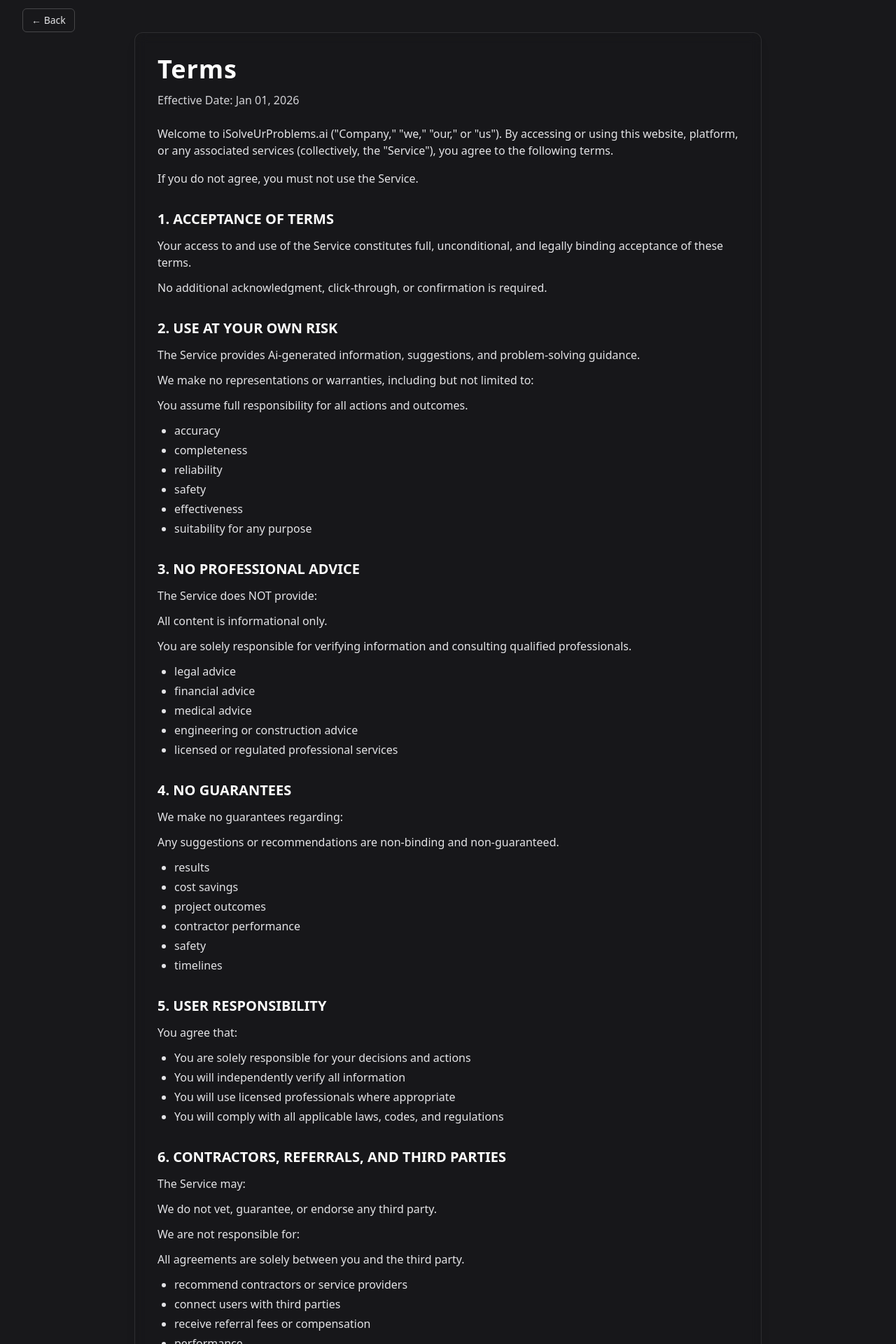
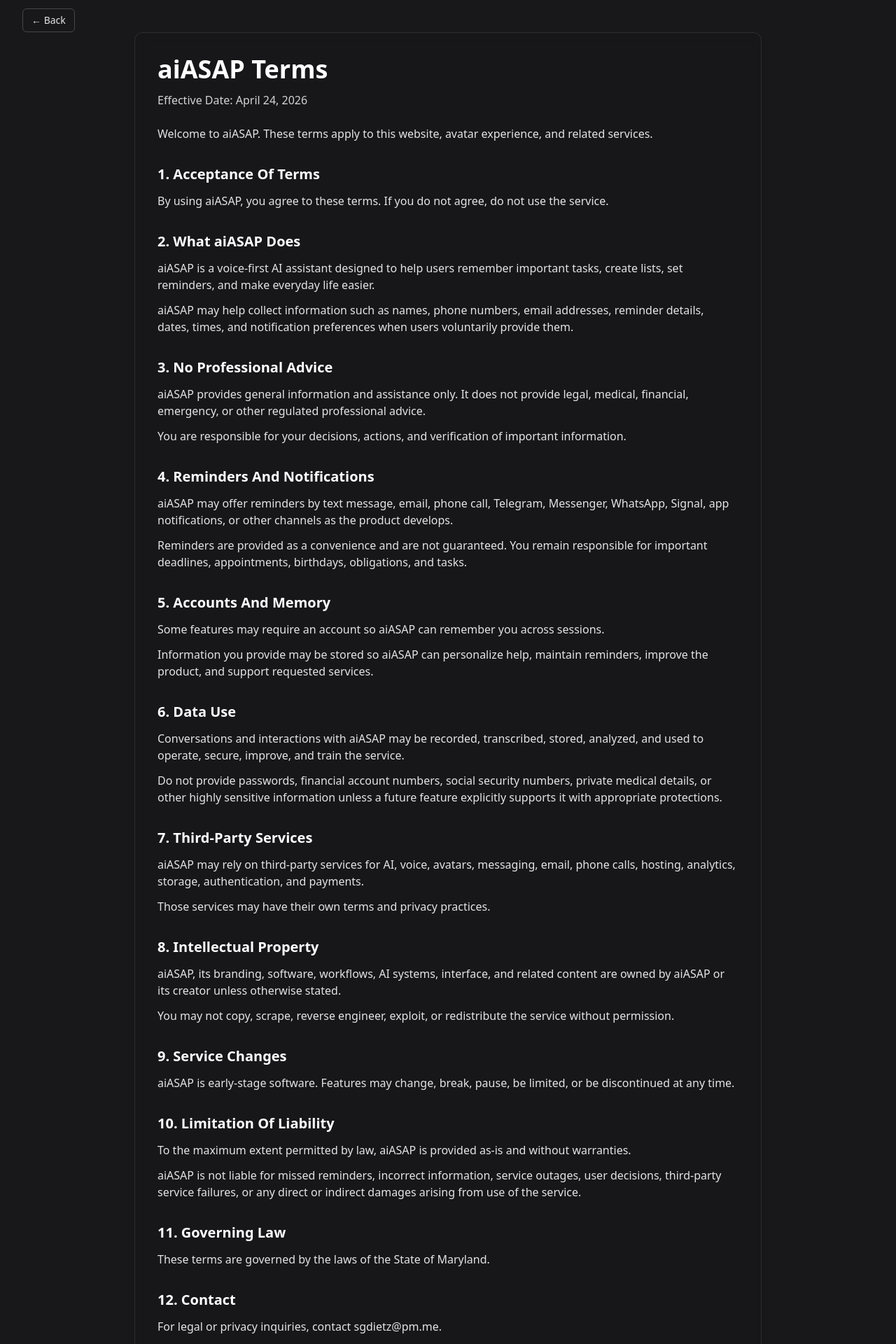
Before and after one commit to SGDietz/aiASAP, a Next.js app: page /legal in a window 1280 px wide. Shown: the part 20-1940 px from the top of the page at 70% size. Built offline with nearby package versions, Linux system fonts and the light colour scheme.

Commit message:
Simplify aiASAP voice MVP

```diff
--- a/app/legal/page.tsx
+++ b/app/legal/page.tsx
@@ -6,199 +6,80 @@
   bullets?: string[];
 }> = [
   {
-    title: "1. ACCEPTANCE OF TERMS",
+    title: "1. Acceptance Of Terms",
     paragraphs: [
-      "Your access to and use of the Service constitutes full, unconditional, and legally binding acceptance of these terms.",
-      "No additional acknowledgment, click-through, or confirmation is required.",
+      "By using aiASAP, you agree to these terms. If you do not agree, do not use the service.",
     ],
   },
   {
-    title: "2. USE AT YOUR OWN RISK",
+    title: "2. What aiASAP Does",
     paragraphs: [
-      "The Service provides Ai-generated information, suggestions, and problem-solving guidance.",
-      "We make no representations or warranties, including but not limited to:",
-      "You assume full responsibility for all actions and outcomes.",
-    ],
-    bullets: ["accuracy", "completeness", "reliability", "safety", "effectiveness", "suitability for any purpose"],
-  },
-  {
-    title: "3. NO PROFESSIONAL ADVICE",
-    paragraphs: [
-      "The Service does NOT provide:",
-      "All content is informational only.",
-      "You are solely responsible for verifying information and consulting qualified professionals.",
-    ],
-    bullets: [
-      "legal advice",
-      "financial advice",
-      "medical advice",
-      "engineering or construction advice",
-      "licensed or regulated professional services",
+      "aiASAP is a voice-first AI assistant designed to help users remember important tasks, create lists, set reminders, and make everyday life easier.",
+      "aiASAP may help collect information such as names, phone numbers, email addresses, reminder details, dates, times, and notification preferences when users voluntarily provide them.",
     ],
   },
   {
-    title: "4. NO GUARANTEES",
+    title: "3. No Professional Advice",
     paragraphs: [
-      "We make no guarantees regarding:",
-      "Any suggestions or recommendations are non-binding and non-guaranteed.",
-    ],
-    bullets: ["results", "cost savings", "project outcomes", "contractor performance", "safety", "timelines"],
-  },
-  {
-    title: "5. USER RESPONSIBILITY",
-    paragraphs: ["You agree that:"],
-    bullets: [
-      "You are solely responsible for your decisions and actions",
-      "You will independently verify all information",
-      "You will use licensed professionals where appropriate",
-      "You will comply with all applicable laws, codes, and regulations",
+      "aiASAP provides general information and assistance only. It does not provide legal, medical, financial, emergency, or other regulated professional advice.",
+      "You are responsible for your decisions, actions, and verification of important information.",
     ],
   },
   {
-    title: "6. CONTRACTORS, REFERRALS, AND THIRD PARTIES",
+    title: "4. Reminders And Notifications",
     paragraphs: [
-      "The Service may:",
-      "We do not vet, guarantee, or endorse any third party.",
-      "We are not responsible for:",
-      "All agreements are solely between you and the third party.",
-    ],
-    bullets: [
-      "recommend contractors or service providers",
-      "connect users with third parties",
-      "receive referral fees or compensation",
-      "performance",
-      "safety",
-      "licensing",
-      "pricing",
-      "disputes",
+      "aiASAP may offer reminders by text message, email, phone call, Telegram, Messenger, WhatsApp, Signal, app notifications, or other channels as the product develops.",
+      "Reminders are provided as a convenience and are not guaranteed. You remain responsible for important deadlines, appointments, birthdays, obligations, and tasks.",
     ],
   },
   {
-    title: "7. DATA COLLECTION, RECORDING, AND USE",
+    title: "5. Accounts And Memory",
     paragraphs: [
-      "By using the Service, you explicitly acknowledge and agree that:",
-      "Any information you voluntarily provide (including name, email, phone number, or other details) may be collected and retained.",
-      "Data may be used for:",
-      "Your continued use of the Service constitutes affirmative and legally binding consent to these practices.",
-      "If you do not agree, you must immediately discontinue use.",
-      "You agree not to submit sensitive information, including:",
-      "We are not responsible for any consequences resulting from information you choose to provide.",
-      "We do not sell personal data, but may share data with:",
-    ],
-    bullets: [
-      "All interactions, including conversations with Ai systems, may be recorded, stored, analyzed, and used",
-      "operating the Service",
-      "improving performance",
-      "training Ai systems",
-      "analytics and optimization",
-      "facilitating connections with third parties",
-      "financial account data",
-      "passwords",
-      "social security numbers",
-      "confidential or proprietary information",
-      "service providers",
-      "contractors (when relevant)",
-      "analytics tools",
-      "legal authorities if required",
+      "Some features may require an account so aiASAP can remember you across sessions.",
+      "Information you provide may be stored so aiASAP can personalize help, maintain reminders, improve the product, and support requested services.",
     ],
   },
   {
-    title: "8. INTELLECTUAL PROPERTY",
+    title: "6. Data Use",
     paragraphs: [
-      "All content and technology, including:",
-      "are the exclusive property of iSolveUrProblems.ai.",
-      "You may not:",
-      "any part of the Service.",
-    ],
-    bullets: [
-      "software",
-      "Ai systems",
-      "design",
-      "branding",
-      "text",
-      "functionality",
-      "copy",
-      "reproduce",
-      "distribute",
-      "reverse engineer",
-      "scrape",
-      "exploit",
+      "Conversations and interactions with aiASAP may be recorded, transcribed, stored, analyzed, and used to operate, secure, improve, and train the service.",
+      "Do not provide passwords, financial account numbers, social security numbers, private medical details, or other highly sensitive information unless a future feature explicitly supports it with appropriate protections.",
     ],
   },
   {
-    title: "9. LIMITATION OF LIABILITY",
+    title: "7. Third-Party Services",
     paragraphs: [
-      "TO THE MAXIMUM EXTENT PERMITTED BY LAW:",
-      "iSolveUrProblems.ai shall not be liable for:",
-      "arising from:",
-      "TOTAL LIABILITY SHALL NOT EXCEED $0.",
-    ],
-    bullets: [
-      "direct damages",
-      "indirect damages",
-      "incidental damages",
-      "consequential damages",
-      "personal injury",
-      "property damage",
-      "lost profits",
-      "use of the Service",
-      "reliance on information",
-      "third-party interactions",
+      "aiASAP may rely on third-party services for AI, voice, avatars, messaging, email, phone calls, hosting, analytics, storage, authentication, and payments.",
+      "Those services may have their own terms and privacy practices.",
     ],
   },
   {
-    title: "10. INDEMNIFICATION",
+    title: "8. Intellectual Property",
     paragraphs: [
-      "You agree to indemnify, defend, and hold harmless iSolveUrProblems.ai from any claims, damages, losses, or expenses arising from:",
-    ],
-    bullets: [
-      "your use of the Service",
-      "your actions or decisions",
-      "your violation of these terms",
-      "your interactions with third parties",
+      "aiASAP, its branding, software, workflows, AI systems, interface, and related content are owned by aiASAP or its creator unless otherwise stated.",
+      "You may not copy, scrape, reverse engineer, exploit, or redistribute the service without permission.",
     ],
   },
   {
-    title: "11. SERVICE MODIFICATIONS",
+    title: "9. Service Changes",
     paragraphs: [
-      "We may:",
-      "any part of the Service at any time, without notice or liability.",
-    ],
-    bullets: ["modify", "suspend", "restrict", "discontinue"],
-  },
-  {
-    title: "12. TERMINATION",
-    paragraphs: [
-      "We reserve the right to terminate or restrict access at any time, for any reason, without notice.",
+      "aiASAP is early-stage software. Features may change, break, pause, be limited, or be discontinued at any time.",
     ],
   },
   {
-    title: "13. FUTURE CORPORATE STRUCTURE",
+    title: "10. Limitation Of Liability",
     paragraphs: [
-      "The Service may be transferred to or operated by a future legal entity, including a Delaware C-Corporation.",
-      "All rights and protections herein shall transfer automatically.",
+      "To the maximum extent permitted by law, aiASAP is provided as-is and without warranties.",
+      "aiASAP is not liable for missed reminders, incorrect information, service outages, user decisions, third-party service failures, or any direct or indirect damages arising from use of the service.",
     ],
   },
   {
-    title: "14. GOVERNING LAW",
+    title: "11. Governing Law",
     paragraphs: ["These terms are governed by the laws of the State of Maryland."],
   },
   {
-    title: "15. DISPUTE RESOLUTION",
-    paragraphs: ["All disputes shall be resolved through binding arbitration.", "You waive:"],
-    bullets: ["the right to a jury trial", "participation in class actions"],
-  },
-  {
-    title: "16. CHANGES TO TERMS",
-    paragraphs: [
-      "We may update these terms at any time.",
-      "Continued use of the Service constitutes acceptance of any changes.",
-    ],
-  },
-  {
-    title: "17. CONTACT",
-    paragraphs: ["For legal inquiries:"],
-    bullets: ["sgdietz@pm.me"],
+    title: "12. Contact",
+    paragraphs: ["For legal or privacy inquiries, contact sgdietz@pm.me."],
   },
 ];
 
@@ -207,24 +88,31 @@
     <div className="w-full px-4 py-8 sm:px-6 lg:px-8">
       <BackToPreviousButton />
       <article className="mx-auto w-full max-w-4xl rounded-xl border border-white/10 bg-zinc-900/70 p-5 shadow-lg backdrop-blur sm:p-8">
-
-        <h1 className="text-3xl font-bold tracking-wide text-white sm:text-4xl">Terms</h1>
-        <p className="mt-3 text-sm text-zinc-300 sm:text-base">Effective Date: Jan 01, 2026</p>
+        <h1 className="text-3xl font-bold tracking-normal text-white sm:text-4xl">
+          aiASAP Terms
+        </h1>
+        <p className="mt-3 text-sm text-zinc-300 sm:text-base">
+          Effective Date: April 24, 2026
+        </p>
 
         <div className="mt-6 space-y-4 text-sm leading-relaxed text-zinc-200 sm:text-base">
           <p>
-            Welcome to iSolveUrProblems.ai ("Company," "we," "our," or "us"). By accessing or using this website,
-            platform, or any associated services (collectively, the "Service"), you agree to the following terms.
+            Welcome to aiASAP. These terms apply to this website, avatar
+            experience, and related services.
           </p>
-          <p>If you do not agree, you must not use the Service.</p>
         </div>
 
         <div className="mt-8 space-y-8">
           {sections.map((section) => (
             <section key={section.title}>
-              <h2 className="text-lg font-semibold text-white sm:text-xl">{section.title}</h2>
+              <h2 className="text-lg font-semibold text-white sm:text-xl">
+                {section.title}
+              </h2>
               {section.paragraphs?.map((paragraph) => (
-                <p key={paragraph} className="mt-3 text-sm leading-relaxed text-zinc-200 sm:text-base">
+                <p
+                  key={paragraph}
+                  className="mt-3 text-sm leading-relaxed text-zinc-200 sm:text-base"
+                >
                   {paragraph}
                 </p>
               ))}
@@ -240,12 +128,12 @@
         </div>
 
         <section className="mt-10 border-t border-white/10 pt-6">
-          <h2 className="text-lg font-semibold text-white sm:text-xl">FINAL NOTE</h2>
+          <h2 className="text-lg font-semibold text-white sm:text-xl">
+            Final Note
+          </h2>
           <p className="mt-3 text-sm leading-relaxed text-zinc-200 sm:text-base">
-            This platform is a tool to assist with thinking and problem-solving.
-          </p>
-          <p className="mt-2 text-sm leading-relaxed text-zinc-200 sm:text-base">
-            It is not a substitute for professional judgment, experience, or licensed expertise.
+            aiASAP is built to help, but it is not a substitute for your own
+            judgment or responsibility.
           </p>
         </section>
       </article>
```
Also changed, not shown: app/layout.tsx (+0 -22 lines), src/components/LiveAvatarSession.tsx (+17 -22 lines), 1 other file (tests, documents, lock files or other folders).
